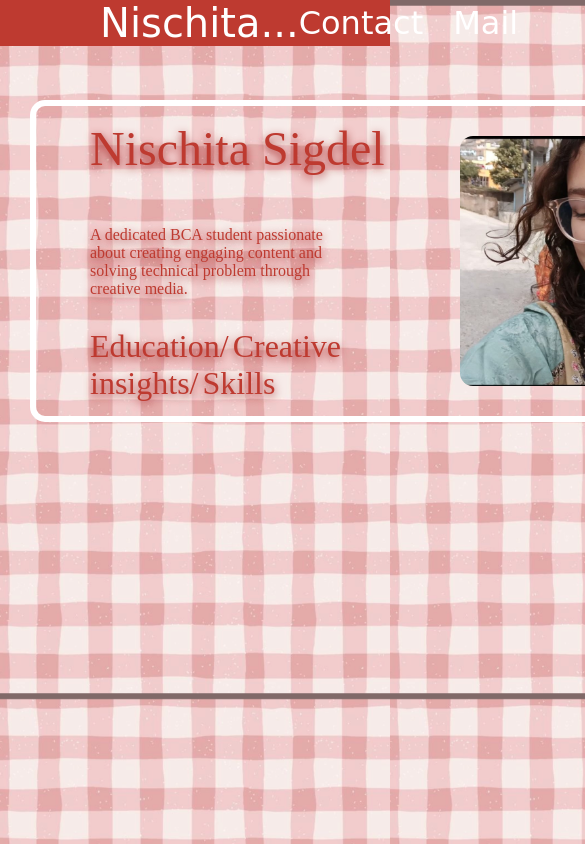
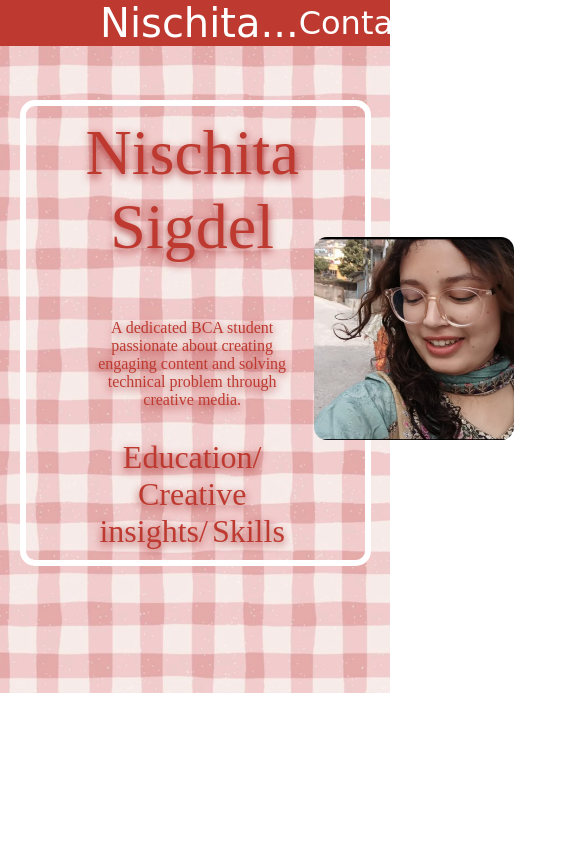
Before and after one commit to nischita561-oss/project-work, a plain HTML site: page index.html in a window 390 px wide. Shown: the top 844 px of the page, 585 px wide, since content can reach past the window. Drawn offline with Linux system fonts and the light colour scheme; a web font is replaced by a local one.

Commit message:
Refactor CSS for layout and responsiveness

```diff
--- a/css/nis.css
+++ b/css/nis.css
@@ -59,16 +59,21 @@ body {
 
 .about-wrapper {
     margin-top: 50px;
+    display: flex;
+    justify-content: center;
+    width: 100%;
 }
 
 .about-container {
     display: flex;
     gap: 20px;
-    max-width: 1000px;
     margin: auto;
+    width: 1000px;
+
+    justify-content: center;
     color: #BE3A30;
     text-decoration: none;
-    margin: auto;
+    margin: 50px;
     padding: 10px 10px 10px 30px;
     border: 6px solid white;
     border-radius: 15px;
@@ -111,7 +116,7 @@ body {
     color: #BE3A30;
 }
 
-.image img {
+.about-container img {
     height: 375px;
     width: 375px;
     border-radius: 13px;
@@ -122,36 +127,27 @@ body {
 
 @media (max-width:1000px) {
     .contact-container {
-        align-items: center;
+
         display: flex;
-        width: 800px;
+
     }
 
     .about-container {
-        align-items: center;
+
         display: flex;
         justify-content: space-between;
-        width: 800px;
-    }
-
-    .image img {
-        height: 295px;
-        width: 295px;
-        border-radius: 13px;
-        align-items: center;
-        margin-top: 40px;
-        margin-bottom: 25px;
 
     }
 
+
+
     .reachout {
-        align-items: center;
         display: flex;
         justify-content: space-between;
     }
 
     .creation {
-        align-items: center;
+
         display: flex;
         justify-content: space-between;
 
@@ -160,77 +156,22 @@ body {
 }
 
 @media (max-width:700px) {
-    body {
-        background-image: url('/images/download.png');
-        background-repeat: repeat;
-        background-size: cover;
+    .about-container {
+        display: flex;
+        width: 90%;
+        justify-content: space-around;
+        text-align: center;
+        gap: 15px;
     }
 
-    .parent {
-        width: 700px;
+    .about-container img {
+        max-width: 200px;
+        height: auto;
     }
 
-    .contact-container {
-        align-items: center;
-        display: flex;
-        width: 500px;
+    .name {
+        font-size: 4rem;
+        margin-bottom: 5px;
     }
 
-    .contact-wrapper {
-        width: 900px;
-    }
-
-    .image img {
-        display: flex;
-        height: 250px;
-        width: 250px;
-        margin: 20px 60px 20px 0;
-
-    }
-
-    .about-wrapper {
-        align-items: center;
-        margin: 100px 50px 0px 30px;
-    }
-
-    .about-container {
-        align-items: center;
-        display: flex;
-        justify-content: center;
-        width: 700px;
-    }
-
-
-
-    .reachout {
-        align-items: center;
-        display: flex;
-        justify-content: space-between;
-    }
-
-    .creation {
-        align-items: center;
-        display: flex;
-        justify-content: space-between;
-
-    }
-
-    .person {}
-
-    .name {
-        font-size: 3rem;
-        margin-left: 50px;
-    }
-
-    .about {
-        display: flex;
-        align-items: center;
-        width: 250px;
-        margin-left: 50px;
-    }
-
-    .Achievement {
-        width: 400px;
-        padding-left: 50px;
-    }
 }
```
